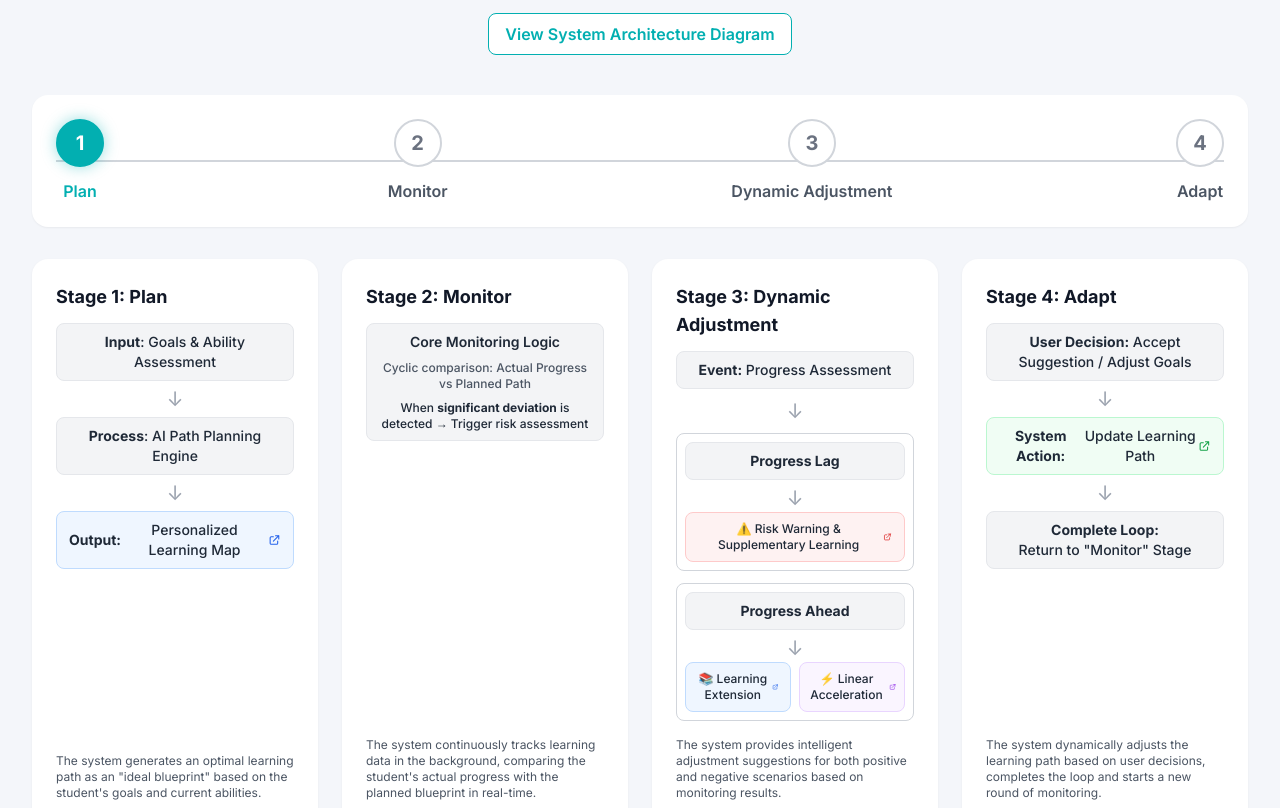
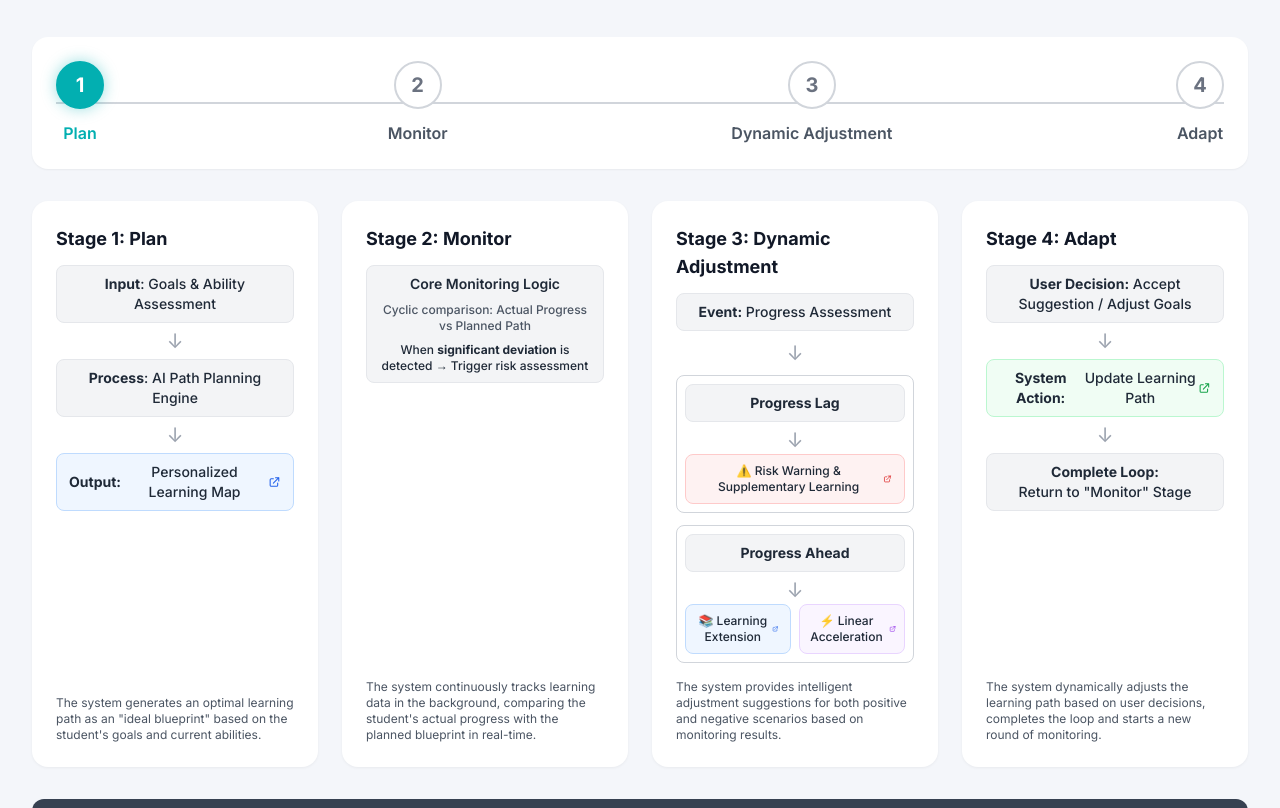
Before and after one commit to Yolaaaaanda000/pda_demo, a plain HTML site: page map_2.html in a window 1280 px wide. Shown: the part 107-915 px from the top of the page. Drawn offline with nearby package versions, Linux system fonts and the light colour scheme.

Commit message:
Hide architecture diagram button temporarily

```diff
--- a/map_2.html
+++ b/map_2.html
@@ -67,9 +67,9 @@
             <h1 class="text-3xl md:text-4xl font-bold text-gray-900">AI-Driven Learning Path Dynamic Cycle</h1>
             <p class="text-gray-600 mt-2">Below shows the complete logic of how the system works. Click on each stage button to load the corresponding detailed page examples.</p>
 
-            <button onclick="openArchitectureModal()" class="mt-4 bg-white text-[var(--theme-color)] font-semibold py-2 px-4 border border-[var(--theme-color)] rounded-lg hover:bg-teal-50 transition">
+            <!-- <button onclick="openArchitectureModal()" class="mt-4 bg-white text-[var(--theme-color)] font-semibold py-2 px-4 border border-[var(--theme-color)] rounded-lg hover:bg-teal-50 transition">
                 View System Architecture Diagram
-            </button>
+            </button> -->
         </header>
 
         <!-- Stepper Navigation to control Iframe -->
```
